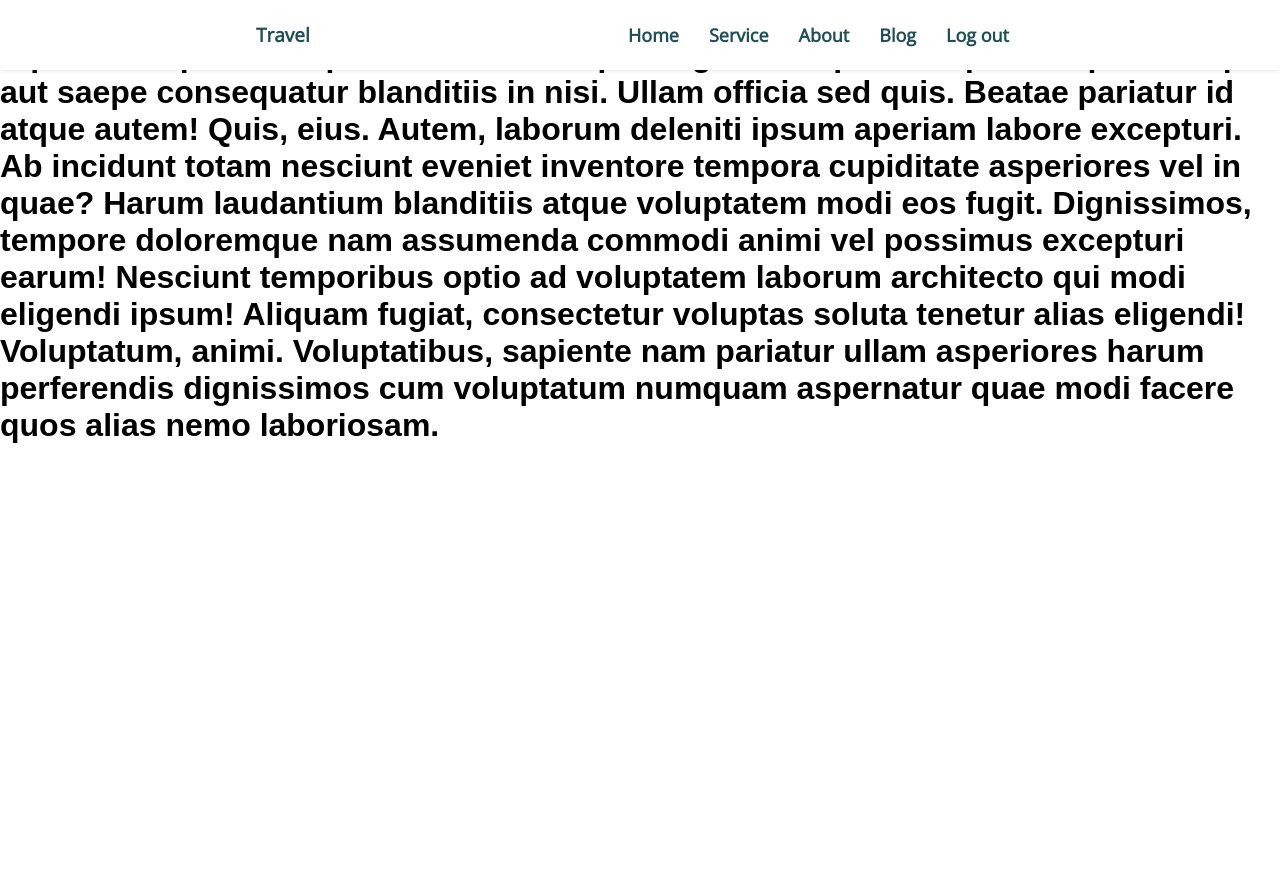
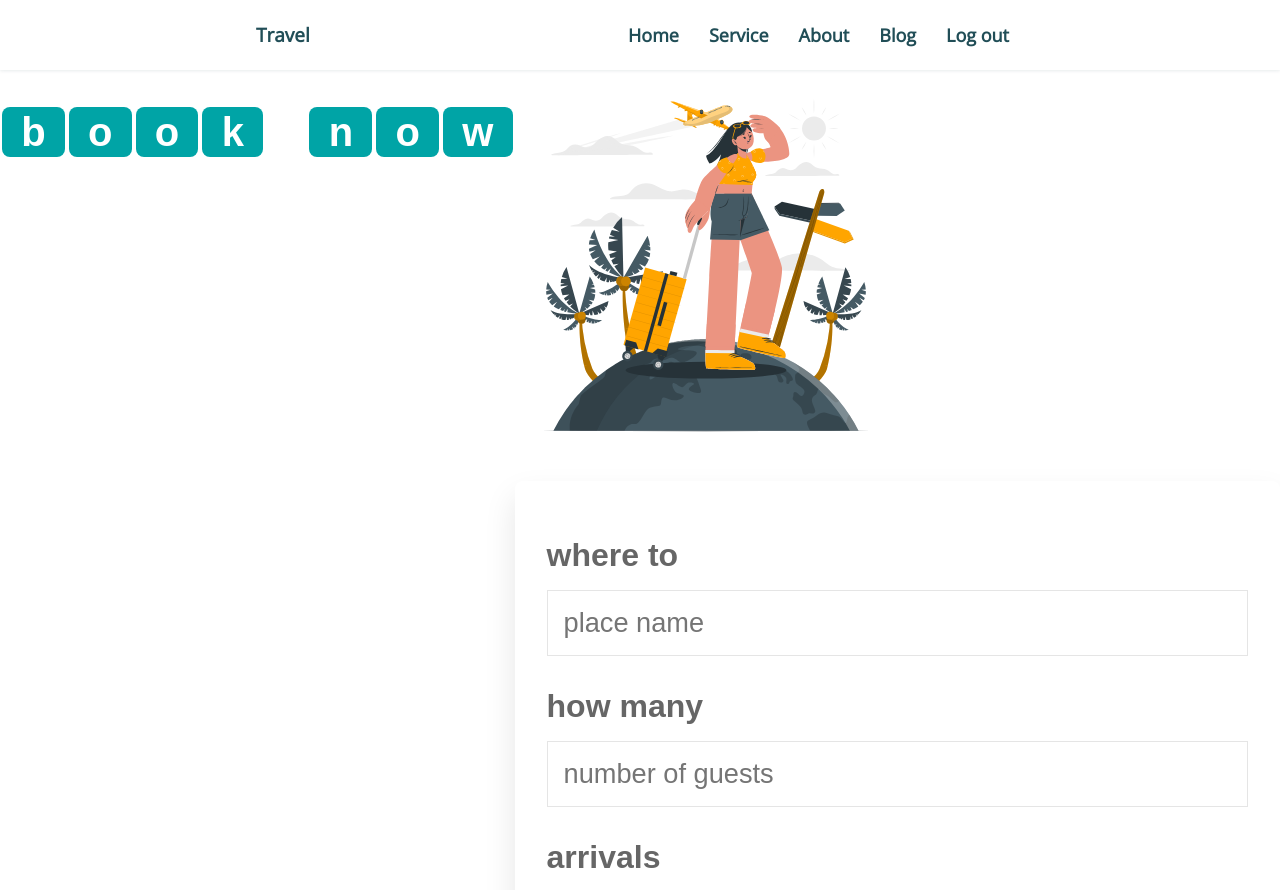
Before and after one commit to NH-Rifat/Travel-Guide-Application, a React (Create React App) app: page /checkout/1 in a window 1280 px wide. Shown: the top 890 px of the page. Before the commit the page ends 800 px from the top, so only its background shows below. Built offline with nearby package versions, Linux system fonts and the light colour scheme; no server answers; sample sign-in values are in the browser's storage.

Commit message:
reset password done

```diff
--- a/package.json
+++ b/package.json
@@ -9,15 +9,18 @@
     "@testing-library/jest-dom": "^5.16.4",
     "@testing-library/react": "^13.1.1",
     "@testing-library/user-event": "^13.5.0",
+    "bootstrap": "^5.1.3",
     "firebase": "^9.6.11",
     "install": "^0.13.0",
     "npm": "^8.7.0",
     "react": "^18.0.0",
+    "react-bootstrap": "^2.2.3",
     "react-dom": "^18.0.0",
     "react-firebase-hooks": "^5.0.3",
     "react-icons": "^4.3.1",
     "react-router-dom": "^6.3.0",
     "react-scripts": "5.0.1",
+    "react-toastify": "^8.2.0",
     "web-vitals": "^2.1.4"
   },
   "scripts": {
--- a/src/pages/Checkout/Checkout.css
+++ b/src/pages/Checkout/Checkout.css
@@ -0,0 +1,47 @@
+.book-container{
+  width: 100%;
+  margin: 0 auto;
+  margin-top: 70px;
+}
+.book{
+  margin-top: 50px;
+}
+.book .row{
+  display: flex;
+  flex-wrap: wrap;
+  gap:1.5rem;
+  align-items: center;
+}
+.book .row .image{
+  flex:1 1 30rem;
+}
+
+.book .row .image img{
+  width:50%;
+}
+
+.book .row form{
+  flex:1 1 20rem;
+  padding:2rem;
+  box-shadow: 0 1rem 2rem rgba(0,0,0,.1);
+  border-radius: .5rem;
+}
+
+.book .row form .inputBox{
+  padding:.5rem 0;
+}
+
+.book .row form .inputBox input{
+  width:100%;
+  padding:1rem;
+  border:.1rem solid rgba(0,0,0,.1);
+  font-size: 1.7rem;
+  color:#333;
+  text-transform: none;
+}
+
+.book .row form .inputBox h3{
+  font-size: 2rem;
+  padding:1rem 0;
+  color:#666;
+}
--- a/src/pages/Checkout/Checkout.js
+++ b/src/pages/Checkout/Checkout.js
@@ -1,12 +1,48 @@
 import React from 'react';
+import './Checkout.css';
+import bookImg from '../../images/book-img.svg';
 
 const Checkout = () => {
   return (
-    <div>
-      <h1>Lorem ipsum dolor sit amet consectetur adipisicing elit. Est ad dolores enim culpa repellat temporibus optio in obcaecati quia fugiat. Voluptate aliquid temporibus ipsa aut saepe consequatur blanditiis in nisi.
-      Ullam officia sed quis. Beatae pariatur id atque autem! Quis, eius. Autem, laborum deleniti ipsum aperiam labore excepturi. Ab incidunt totam nesciunt eveniet inventore tempora cupiditate asperiores vel in quae?
-      Harum laudantium blanditiis atque voluptatem modi eos fugit. Dignissimos, tempore doloremque nam assumenda commodi animi vel possimus excepturi earum! Nesciunt temporibus optio ad voluptatem laborum architecto qui modi eligendi ipsum!
-      Aliquam fugiat, consectetur voluptas soluta tenetur alias eligendi! Voluptatum, animi. Voluptatibus, sapiente nam pariatur ullam asperiores harum perferendis dignissimos cum voluptatum numquam aspernatur quae modi facere quos alias nemo laboriosam.</h1>
+    <div className='book-container'>
+      <section class='book'>
+        <h1 class='heading'>
+          <span>b</span>
+          <span>o</span>
+          <span>o</span>
+          <span>k</span>
+          <span class='space'></span>
+          <span>n</span>
+          <span>o</span>
+          <span>w</span>
+        </h1>
+
+        <div class='row'>
+          <div class='image'>
+            <img src={bookImg} alt='' />
+          </div>
+
+          <form action=''>
+            <div class='inputBox'>
+              <h3>where to</h3>
+              <input type='text' placeholder='place name' />
+            </div>
+            <div class='inputBox'>
+              <h3>how many</h3>
+              <input type='number' placeholder='number of guests' />
+            </div>
+            <div class='inputBox'>
+              <h3>arrivals</h3>
+              <input type='date' />
+            </div>
+            <div class='inputBox'>
+              <h3>leaving</h3>
+              <input type='date' />
+            </div>
+            <input type='submit' class='btn' value='Proceed checkout' />
+          </form>
+        </div>
+      </section>
     </div>
   );
 };
--- a/src/pages/Loading/Loading.js
+++ b/src/pages/Loading/Loading.js
@@ -1,15 +1,12 @@
 import React from 'react';
+import { Spinner } from 'react-bootstrap';
 
 const Loading = () => {
-  return (
-    <div>
-      <h1>Lorem ipsum dolor sit amet consectetur adipisicing elit. Dolorem laudantium, culpa magni quam rerum inventore eius voluptate ipsa mollitia eum quidem ea et aspernatur earum hic vero unde deserunt minus?
-      Quos, placeat? Magnam sint maiores ea neque veniam eveniet provident ipsum nihil! Cupiditate recusandae consequuntur veritatis fuga modi, nostrum illum facilis asperiores eius quos ipsa tenetur velit sed commodi dolores.
-      Enim illum autem sit saepe dolorem veniam delectus, voluptas unde reprehenderit ipsa odio doloremque animi odit beatae nesciunt quia blanditiis, distinctio iure ipsum vero! Quibusdam officia enim accusantium laudantium quos!
-      Soluta illum quod distinctio ratione saepe quis minus autem neque et alias omnis doloremque libero, repellat, perspiciatis dolorum nulla! Alias dolores eos natus eum animi, cupiditate libero repellendus pariatur nam?
-      Iste, veritatis! Nisi iure rem sint alias, explicabo itaque odio veniam eum, magni commodi dolores. Illum, deleniti. Sed, necessitatibus! Adipisci aliquid aperiam sint! Amet maxime fuga provident? Temporibus, cupiditate tenetur.</h1>
-    </div>
-  );
+    return (
+        <div style={{height: '300px'}} className='w-100 d-flex justify-content-center align-items-center'>
+            <Spinner animation="border" variant="primary" />
+        </div>
+    );
 };
 
 export default Loading;
--- a/src/pages/Login/Login/Login.js
+++ b/src/pages/Login/Login/Login.js
@@ -1,40 +1,60 @@
-import React, { useState } from 'react';
+import React, { useRef, useState } from 'react';
 import './Login.css';
 
 import home1 from '../../../images/home1.jpg';
 import SocialLogin from '../SocialLogin/SocialLogin';
 import { Link, useLocation, useNavigate } from 'react-router-dom';
-import { useSignInWithEmailAndPassword } from 'react-firebase-hooks/auth';
+import {
+  useSendPasswordResetEmail,
+  useSignInWithEmailAndPassword,
+} from 'react-firebase-hooks/auth';
 import auth from '../../../firebase.init';
+import { toast, ToastContainer } from 'react-toastify';
+import 'react-toastify/dist/ReactToastify.css';
+import Loading from '../../Loading/Loading';
 
 const Login = () => {
-  const [errorMsg, setErrorMsg] = useState('');
-  const [email,setEmail]=useState('')
-  const [password,setPassword]=useState('')
-
+  const emailRef = useRef('');
+  const passwordRef = useRef('');
   const navigate = useNavigate();
   const location = useLocation();
 
-  let from = location.state?.pathname || '/';
+  let from = location.state?.from?.pathname || '/';
+  let errorElement;
   const [signInWithEmailAndPassword, user, loading, error] =
     useSignInWithEmailAndPassword(auth);
+
+  const [sendPasswordResetEmail, sending] = useSendPasswordResetEmail(auth);
 
   if (user) {
     navigate(from, { replace: true });
   }
+  // if (loading || sending) {
+  //   return <Loading></Loading>
+  // }
 
-  const handleEmail=()=>{
-    setEmail(email);
-  }
-  const handlePassword=()=>{
-    setPassword(password);
+  if (error) {
+    errorElement = <p className='text-danger'>Error: {error?.message}</p>;
   }
 
   const handleSubmit = (event) => {
     event.preventDefault();
+    const email = emailRef.current.value;
+    const password = passwordRef.current.value;
 
     signInWithEmailAndPassword(email, password);
-    console.log('login');
+  };
+
+
+
+  const resetPassword = async () => {
+    const email = emailRef.current.value;
+    if (email) {
+      await sendPasswordResetEmail(email);
+      toast('Sent email');
+    } else {
+      toast('please sent Email');
+    }
   };
 
   return (
@@ -49,11 +69,14 @@ const Login = () => {
             <form onSubmit={handleSubmit}>
               <div className='inputBx'>
                 <span>Email</span>
-                <input onBlur={handleEmail} type='email' name='name' />
+                <input ref={emailRef} type='email' name='name' />
               </div>
               <div className='inputBx'>
                 <span>Password</span>
-                <input onBlur={handlePassword} type='password' name='password' />
+                <input ref={passwordRef} type='password' name='password' />
+              </div>
+              <div className='inputBx'>
+                <p>{errorElement}</p>
               </div>
               <div className='inputBx'>
                 <input type='submit' value='Sign in' />
@@ -63,6 +86,14 @@ const Login = () => {
                   Don't have an account? <Link to='/register'>Sign up</Link>
                 </p>
               </div>
+              <div className='inputBx'>
+                <p>
+                  Forget Password?
+                  <button className='reset' onClick={resetPassword}>
+                    Reset Password
+                  </button>
+                </p>
+              </div>
             </form>
             <div className='or'>
               <div className='left'></div>
@@ -70,6 +101,7 @@ const Login = () => {
               <div className='right'></div>
             </div>
             <SocialLogin></SocialLogin>
+            <ToastContainer></ToastContainer>
           </div>
         </div>
       </section>
--- a/src/pages/Login/Register/Register.js
+++ b/src/pages/Login/Register/Register.js
@@ -5,18 +5,23 @@ import './Register.css';
 import SocialLogin from '../SocialLogin/SocialLogin';
 import home1 from '../../../images/home1.jpg';
 import auth from '../../../firebase.init';
+import Loading from '../../Loading/Loading';
 
 const Register = () => {
   const [agree, setAgree] = useState(false);
 
   const [createUserWithEmailAndPassword, user, loading, error] =
-    useCreateUserWithEmailAndPassword(auth);
+    useCreateUserWithEmailAndPassword(auth, { sendEmailVerification: true });
 
   const navigate = useNavigate();
 
+  if (loading) {
+    return <Loading></Loading>;
+  }
+
   const handleRegister = (event) => {
     event.preventDefault();
-    const name = event.target.name.value;
+    // const name = event.target.name.value;
     const email = event.target.email.value;
     const password = event.target.password.value;
     //const agree = event.target.terms.checked;
@@ -24,6 +29,7 @@ const Register = () => {
     createUserWithEmailAndPassword(email, password);
     navigate('/home');
   };
+
   return (
     <div className='login-container'>
       <section>
@@ -48,15 +54,17 @@ const Register = () => {
               </div>
               <div className='agree'>
                 <label htmlFor='checkbox'>
-                  <input type='checkbox' name='terms' id='checkbox' onClick={()=>setAgree(!agree)}/>
+                  <input
+                    type='checkbox'
+                    name='terms'
+                    id='checkbox'
+                    onClick={() => setAgree(!agree)}
+                  />
                   Agree terms and conditions
                 </label>
               </div>
               <div className='inputBx'>
-                <input
-                disabled={!agree}
-                type='submit'
-                value='Sign up' />
+                <input disabled={!agree} type='submit' value='Sign up' />
               </div>
               <div className='inputBx'>
                 <p>
```
Also changed, not shown: src/pages/Service/Service.js (+30 -18 lines), src/pages/Service/Service.css (line endings or trailing spaces), 1 other file (tests, documents, lock files or other folders).
